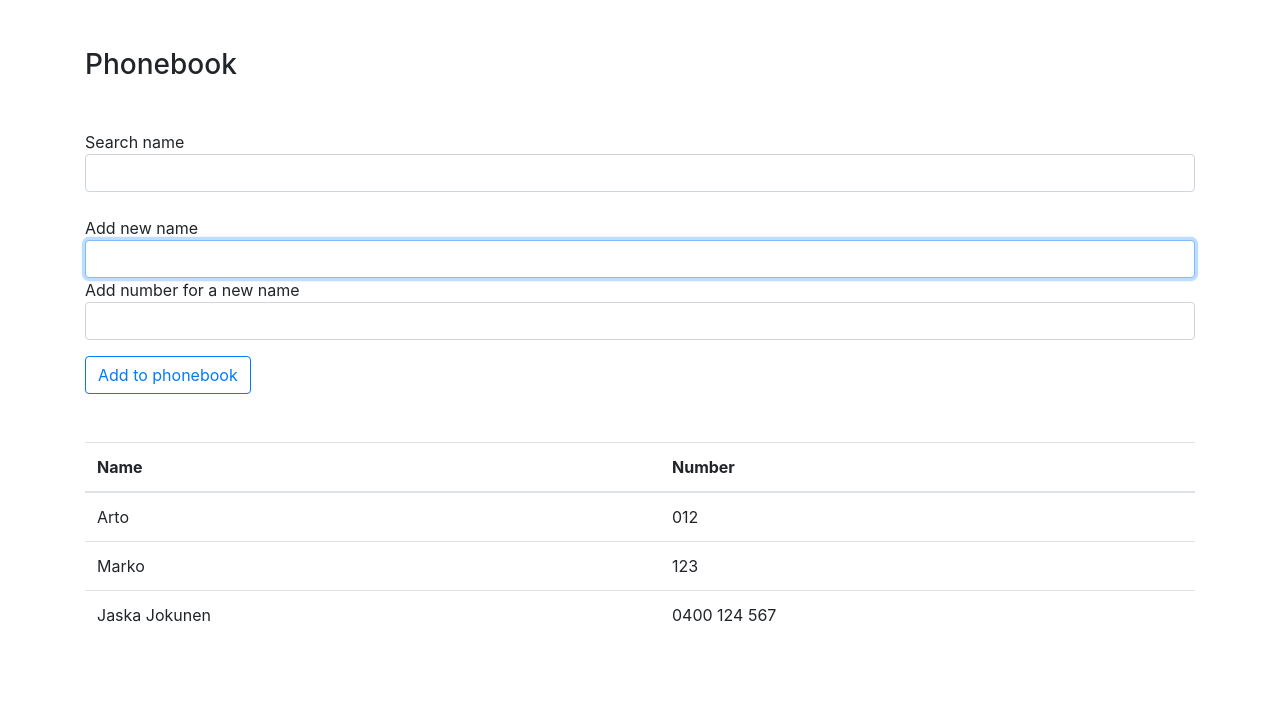
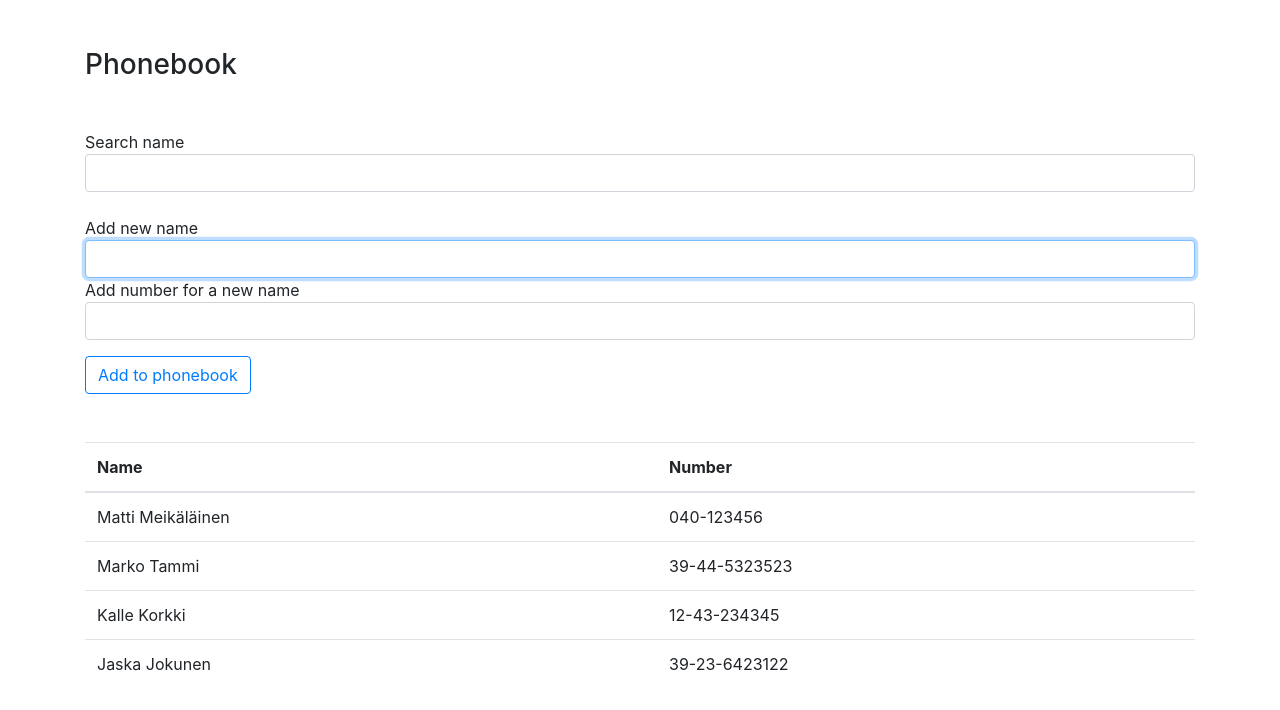
Before and after one commit to MarkoTammi/phonebook-front, a React (Create React App) app: page / in a window 1280 px wide. Shown: the top 710 px of the page. Built offline with nearby package versions, Linux system fonts and the light colour scheme; data requests are answered from the project's data file.

Commit message:
2.11: puhelinluettelo step6

```diff
--- /dev/null
+++ b/db.json
@@ -0,0 +1,24 @@
+{
+    "persons":[
+      {
+        "name": "Matti Meikäläinen",
+        "number": "040-123456",
+        "id": 1
+      },
+      {
+        "name": "Marko Tammi",
+        "number": "39-44-5323523",
+        "id": 2
+      },
+      {
+        "name": "Kalle Korkki",
+        "number": "12-43-234345",
+        "id": 3
+      },
+      {
+        "name": "Jaska Jokunen",
+        "number": "39-23-6423122",
+        "id": 4
+      }
+    ]
+  }
--- a/src/App.js
+++ b/src/App.js
@@ -1,33 +1,49 @@
 // HY MOOC puhelinluettelo versio 2
 
 
-import React, { useState } from 'react'
+import React, { useState, useEffect } from 'react'
 
 // Component imports
 import Notifications from './components/Notification'
 import DisplayNamesNumbers from './components/DisplayNamesNumbers'
 
-
+// Services
+import personServices from './services/persons' // Communication with db.json file
 
 
 // Start of App()
 
 const App = () => {
-  const [ persons, setPersons] = useState([
+  // No used if db.json
+  /* const [ persons, setPersons] = useState([
     { name: 'Arto', number: '012' },
     { name: 'Marko', number: '123'},
     { name: 'Jaska Jokunen', number: '0400 124 567'}
-  ])
+  ])  */
+  const [ persons, setPersons] = useState([])
   const [ newName, setNewName ] = useState('')
   const [ newNumber, setNewNumber] = useState ('')
   const [ errorMessage, setErrorMessage ] = useState('')
   const [ filterString, setFilterString] = useState('')
 
 
+
+  // useEffect/Hook too get names and numbers for phonebook from local db.json file
+  const hookToGetNamesNumbers = () => {
+      personServices
+          .getAllPersons()
+          .then(response => {
+              //console.log('getAllPerson: ', response)
+              setPersons(response.data)
+              //setPersons(response.data.filter(n => n.name !== undefined))
+          })
+    }
+    useEffect(hookToGetNamesNumbers,[])
+
+
 // Eventhandler for Add button. Set a new name and number to "persons" object.
 const handleAddName = (event) => {
     event.preventDefault()
-    //console.log('addName clicked', event.target)
     const nameNameNumberObject = {
       name: newName,
       number: newNumber
@@ -37,7 +53,7 @@ const handleAddName = (event) => {
     if ((persons.map(person => person.name).includes(newName)) === false ) {
       setPersons(persons.concat(nameNameNumberObject))
     } else {
-      setErrorMessage(`${newName} is not added because its already added to phonebook!`)
+      setErrorMessage(`${newName} is not added because its already in the phonebook!`)
 
       // 'Name already exist' message is displayed 4 sek
       setTimeout(() => {
--- /dev/null
+++ b/src/services/persons.js
@@ -0,0 +1,30 @@
+
+// Services to communicate with db.json file
+
+
+import axios from 'axios'
+
+const baseUrl = 'http://localhost:3001/persons'
+
+const getAllPersons = () => {
+  return axios.get(baseUrl)
+}
+
+const createPerson = newObject => {
+  return axios.post(baseUrl, newObject)
+}
+
+const deletePerson = (id) => {
+  return axios.delete(`${baseUrl}/${id}`)
+}
+
+const updatePerson = (updateObject,id) => {
+    return axios.put(`${baseUrl}/${id}`, updateObject)
+  }
+
+export default {
+  getAllPersons: getAllPersons,
+  createPerson: createPerson,
+  deletePerson: deletePerson,
+  updatePerson: updatePerson
+}
```
Also changed, not shown: package.json (+6 -1 lines), 2 other files (tests, documents, lock files or other folders).
